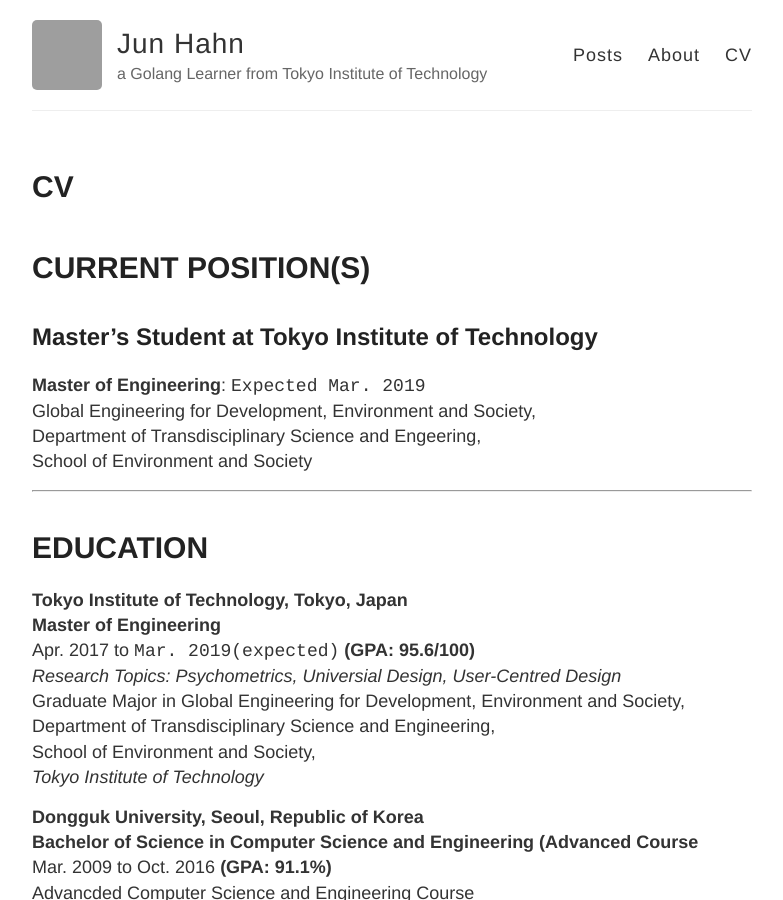
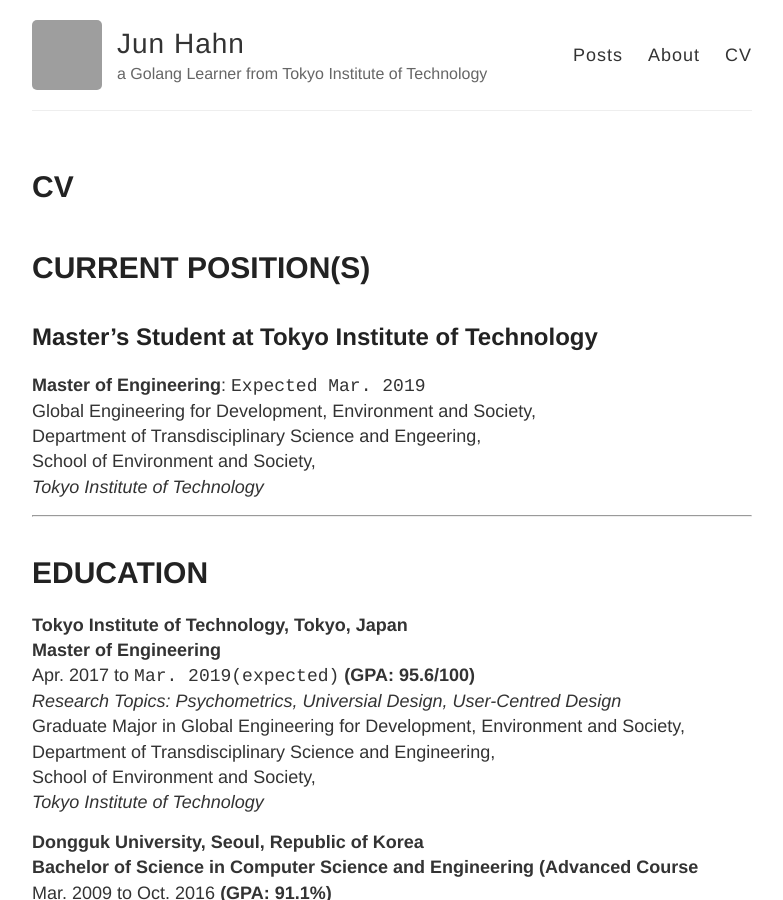
Before and after one commit to TangoEnSkai/tangoenskai.github.io, a Jekyll site: the page built from cv.md, in a window 1280 px wide and 900 px high. Shown: the whole window, without its empty margins (248-1031 px from the left). Built offline with Jekyll 4.4.1, drawn with Linux system fonts in a browser that asks for light colours; grey boxes are pictures that could not be loaded.

Commit message:
Add university at the current position

```diff
--- a/cv.md
+++ b/cv.md
@@ -11,7 +11,8 @@
 **Master of Engineering**: `Expected Mar. 2019`
 Global Engineering for Development, Environment and Society,
 Department of Transdisciplinary Science and Engeering,
-School of Environment and Society
+School of Environment and Society,
+_Tokyo Institute of Technology_
 
 ---
 
```
